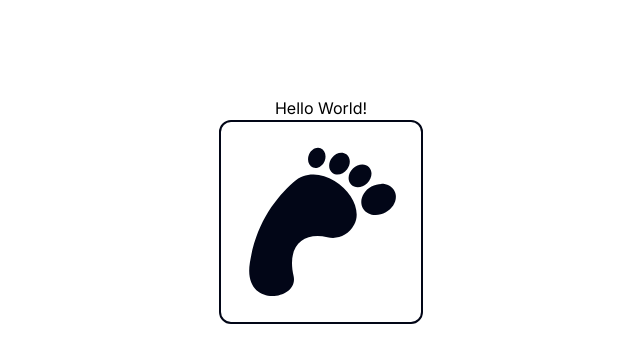
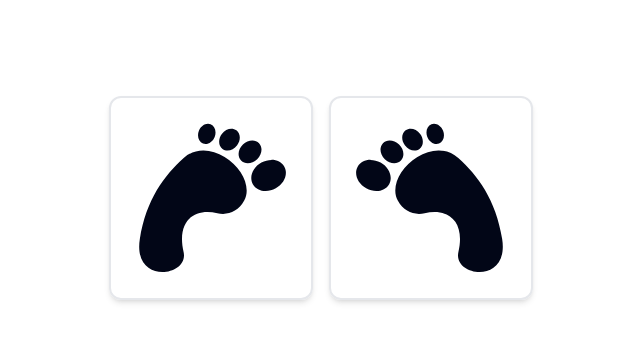
Before and after one commit to vitormarco/202302-unisinos-iot-pressure-plate, a Next.js app: page / in a window 1280 px wide. Shown: the top 362 px of the page, without its empty margins (319-959 px from the left). Built offline with nearby package versions, Linux system fonts and the light colour scheme.

Commit message:
feat: 🎸 Add feet component[

```diff
--- a/src/app/page.tsx
+++ b/src/app/page.tsx
@@ -3,7 +3,6 @@ import FeetFeedback from '@/components/ui/FeetFeedback';
 export default function Home() {
   return (
     <main className="flex min-h-screen flex-col items-center p-24">
-      <h1>Hello World!</h1>
       <FeetFeedback />
     </main>
   );
--- a/src/components/shared/Card/index.tsx
+++ b/src/components/shared/Card/index.tsx
@@ -4,7 +4,7 @@ const Card = ({ children }: ICardProps) => {
   return (
     <div
       role="contentinfo"
-      className="flex justify-center justify-items-center rounded-xl border-2 border-slate-950 p-5"
+      className="flex justify-center justify-items-center rounded-xl border-2 p-5 shadow-md"
     >
       {children}
     </div>
--- a/src/components/ui/FeetFeedback/index.tsx
+++ b/src/components/ui/FeetFeedback/index.tsx
@@ -1,11 +1,15 @@
 import Card from '@/components/shared/Card';
 import LeftFootFeedback from '../LeftFootFeedback';
+import RightFootFeedback from '../RightFootFeedback';
 
 const FeetFeedback = () => {
   return (
-    <div>
+    <div className="grid grid-cols-2 gap-4">
       <Card>
         <LeftFootFeedback />
+      </Card>
+      <Card>
+        <RightFootFeedback />
       </Card>
     </div>
   );
--- a/src/components/ui/LeftFootFeedback/index.tsx
+++ b/src/components/ui/LeftFootFeedback/index.tsx
@@ -2,7 +2,7 @@ import FootPrint from '@/icons/FootPrint';
 
 const LeftFootFeedback = () => {
   return (
-    <FootPrint className={'fill-slate-950 transition-colors duration-300 ease-in-out'} size={160} />
+    <FootPrint className="fill-slate-950 transition-colors duration-300 ease-in-out" size={160} />
   );
 };
 
--- a/src/components/ui/RightFootFeedback/index.tsx
+++ b/src/components/ui/RightFootFeedback/index.tsx
@@ -3,7 +3,7 @@ import FootPrint from '@/icons/FootPrint';
 const RightFootFeedback = () => {
   return (
     <FootPrint
-      className={'-scale-x-100 fill-slate-950   transition-colors duration-300 ease-in-out'}
+      className="-scale-x-100 fill-slate-950   transition-colors duration-300 ease-in-out"
       size={160}
     />
   );
--- a/src/styles/globals.css
+++ b/src/styles/globals.css
@@ -11,7 +11,6 @@ html,
 body {
   color: rgb(var(--foreground-rgb));
   background: rgb(var(--background-rgb));
-  height: 200svh;
 }
 
 ::-webkit-scrollbar {
```
